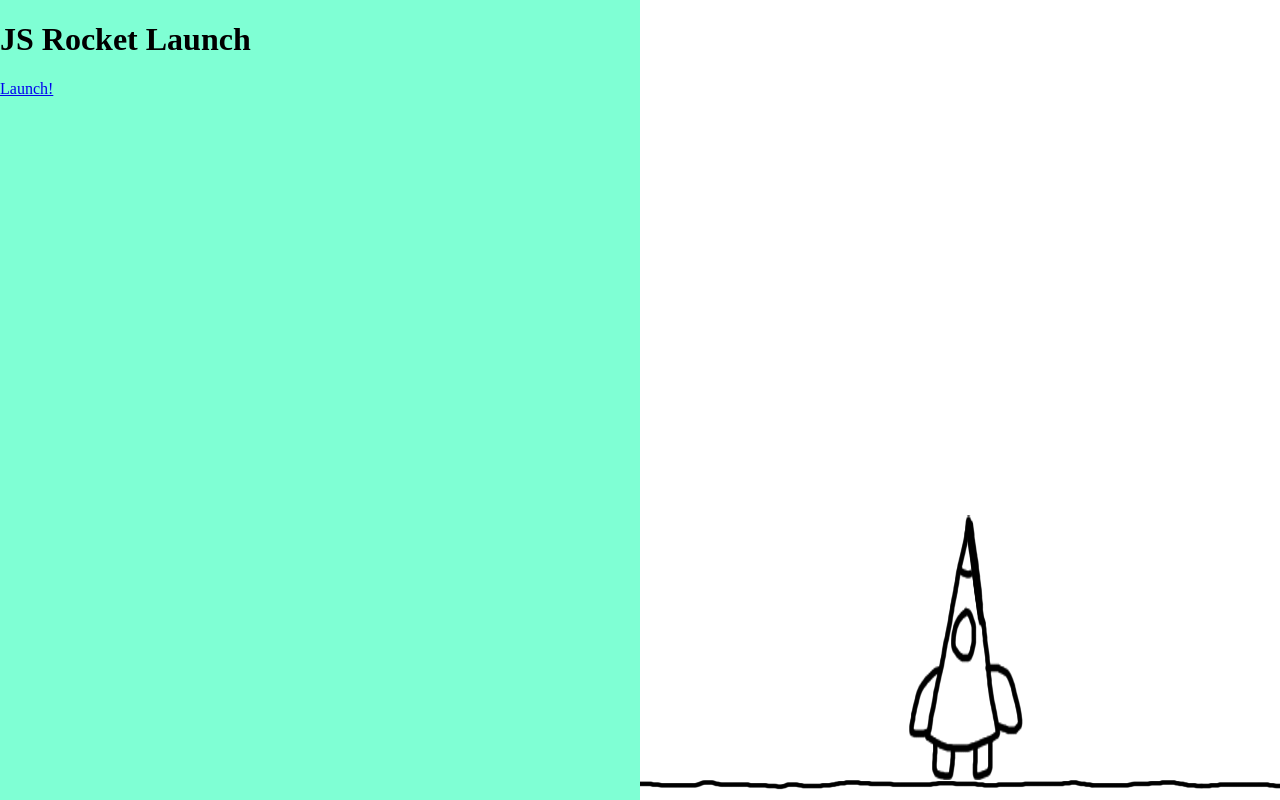
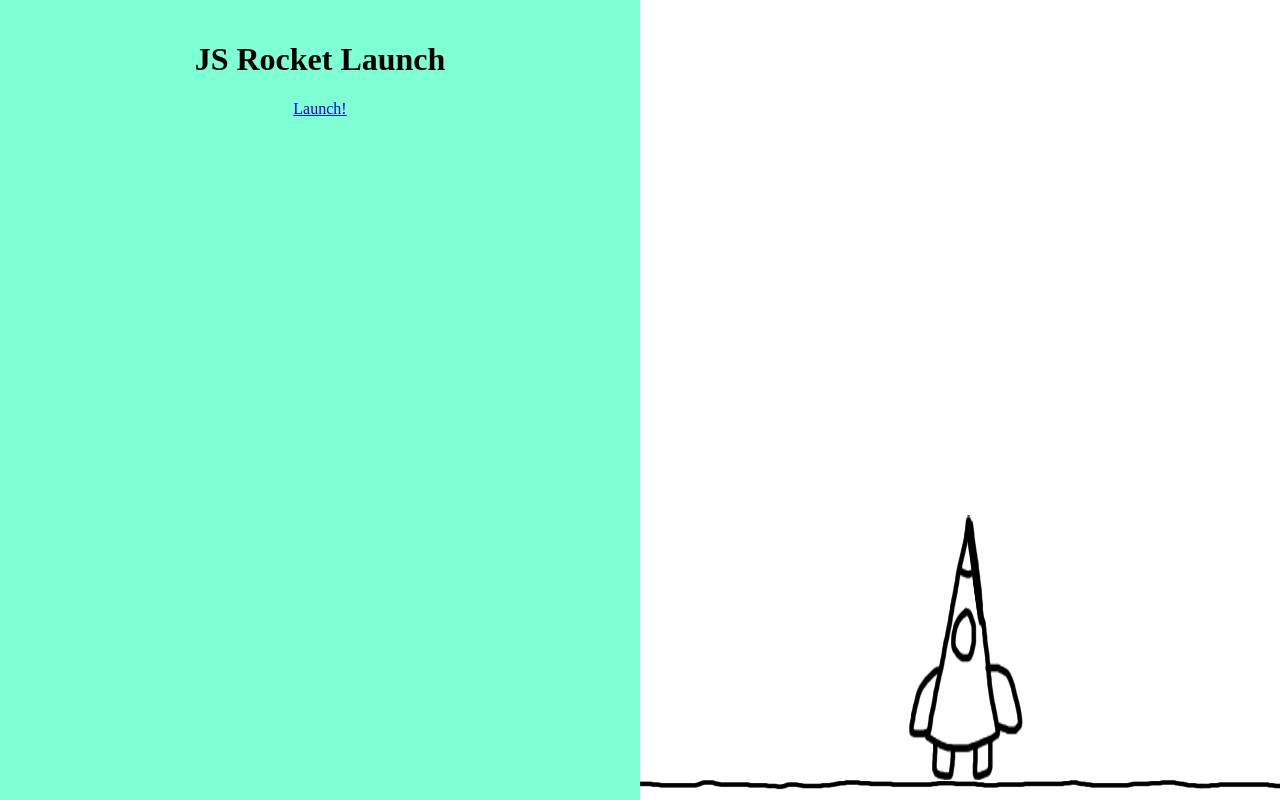
Before and after one commit to DaFunEDeveloper/jsrocket, a plain HTML site: page rocket.html in a window 1280 px wide. Drawn offline with Linux system fonts and the light colour scheme.

Commit message:
Update rocket.css

```diff
--- a/css/rocket.css
+++ b/css/rocket.css
@@ -5,6 +5,11 @@
 	height: 100%;
 	top: 0;
 	left: 0;
+}
+
+.interface{
+	text-align: center;
+	padding: 20px;
 }
 
 .right{
```
